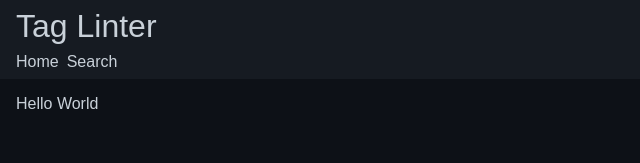
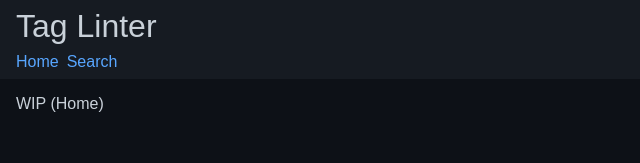
Before and after one commit to cinnamon-rolls/hydrus-tag-linter, a React (Create React App) app in the folder react-app/: page / in a window 1280 px wide. Shown: the top 163 px of the page, without its empty margins (0-640 px from the left). Built offline with nearby package versions, Linux system fonts and the light colour scheme.

Commit message:
intro to navigation

```diff
--- a/react-app/src/App.js
+++ /dev/null
@@ -1,19 +0,0 @@
-// import logo from "./logo.svg";
-// import "./App.css";
-import React from "react";
-import Navigation from "./components/navigation";
-
-class App extends React.Component {
-  render() {
-    return (
-      <div className="App">
-        <Navigation />
-        <section class="content">
-          <p>Hello World</p>
-        </section>
-      </div>
-    );
-  }
-}
-
-export default App;
--- /dev/null
+++ b/react-app/src/App.jsx
@@ -0,0 +1,46 @@
+// import "./App.css";
+import React from "react";
+import Navigation from "./components/navigation";
+
+import PageHome from "./components/pageHome";
+import PageSearch from "./components/pageSearch";
+import PageNotFound from "./components/pageNotFound";
+
+class App extends React.Component {
+  state = {
+    page: "home",
+  };
+
+  renderPage() {
+    switch (this.state.page) {
+      case "home":
+        return <PageHome />;
+      case "search":
+        return <PageSearch />;
+      default:
+        return <PageNotFound />;
+    }
+  }
+
+  setPage = (newPage) => {
+    if (newPage == null) {
+      newPage = "home";
+    }
+    if (newPage !== this.state.page) {
+      this.setState({
+        page: newPage,
+      });
+    }
+  };
+
+  render() {
+    return (
+      <div className="App">
+        <Navigation setPageFunc={this.setPage} />
+        <section class="content">{this.renderPage()}</section>
+      </div>
+    );
+  }
+}
+
+export default App;
--- /dev/null
+++ b/react-app/src/components/anchorButton.css
@@ -0,0 +1,13 @@
+.anchorbutton {
+  /* https://stackoverflow.com/questions/1367409/how-to-make-button-look-like-a-link */
+  background: none !important;
+  border: none;
+  padding: 0 !important;
+  color: #58a6ff;
+  cursor: pointer;
+  font-size: 100%;
+}
+
+.anchorbutton:hover {
+  text-decoration: underline;
+}
--- /dev/null
+++ b/react-app/src/components/anchorButton.jsx
@@ -0,0 +1,16 @@
+import React from "react";
+
+import "./anchorButton.css";
+
+class AnchorButton extends React.Component {
+  render() {
+    return (
+      <button onClick={this.props.onClick} className="anchorbutton">
+        <span>{this.props.buttonText}</span>
+        {this.props.children}
+      </button>
+    );
+  }
+}
+
+export default AnchorButton;
--- a/react-app/src/components/navigation.jsx
+++ b/react-app/src/components/navigation.jsx
@@ -1,11 +1,6 @@
 import React from "react";
 import "./navigation.css";
-
-class NavigationEntry extends React.Component {
-  render() {
-    return <li className="navigation_entry">{this.props.name}</li>;
-  }
-}
+import AnchorButton from "./anchorButton";
 
 class Navigation extends React.Component {
   state = {
@@ -13,10 +8,12 @@ class Navigation extends React.Component {
       {
         id: "target-home",
         name: "Home",
+        page: "home",
       },
       {
         id: "target-search",
         name: "Search",
+        page: "search",
       },
     ],
   };
@@ -27,7 +24,13 @@ class Navigation extends React.Component {
         <span class="site_title">Tag Linter</span>
         <ul className="navigation_entry_list">
           {this.state.targets.map((target) => (
-            <NavigationEntry key={target.id} name={target.name} />
+            <li className="navigation_entry">
+              <AnchorButton
+                key={target.id}
+                onClick={() => this.props.setPageFunc(target.page)}
+                buttonText={target.name}
+              ></AnchorButton>
+            </li>
           ))}
         </ul>
       </nav>
--- /dev/null
+++ b/react-app/src/components/pageHome.jsx
@@ -0,0 +1,9 @@
+import React from "react";
+
+class PageHome extends React.Component {
+  render() {
+    return <span>WIP (Home)</span>;
+  }
+}
+
+export default PageHome;
--- /dev/null
+++ b/react-app/src/components/pageNotFound.jsx
@@ -0,0 +1,9 @@
+import React from "react";
+
+class PageNotFound extends React.Component {
+  render() {
+    return <span>Not Found</span>;
+  }
+}
+
+export default PageNotFound;
--- /dev/null
+++ b/react-app/src/components/pageSearch.jsx
@@ -0,0 +1,9 @@
+import React from "react";
+
+class PageSearch extends React.Component {
+  render() {
+    return <span>WIP (Search)</span>;
+  }
+}
+
+export default PageSearch;
--- a/react-app/src/index.css
+++ b/react-app/src/index.css
@@ -12,7 +12,6 @@ a {
   text-decoration: none;
 }
 
-.anchorbutton:hover,
 a:hover {
   text-decoration: underline;
 }
@@ -25,15 +24,6 @@ code {
 
 .content {
   margin: 16px;
-}
-
-.anchorbutton {
-  /* https://stackoverflow.com/questions/1367409/how-to-make-button-look-like-a-link */
-  background: none !important;
-  border: none;
-  padding: 0 !important;
-  color: #58a6ff;
-  cursor: pointer;
 }
 
 /* Tables */
```
Also changed, not shown: react-app/src/logo.svg (deleted).
